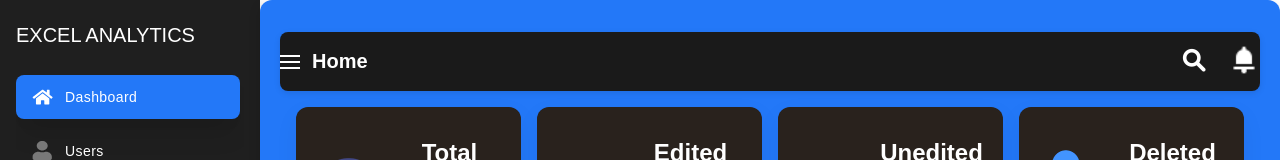
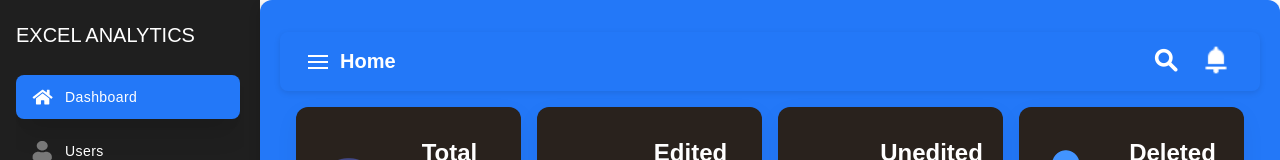
Before and after one commit to kartikneelagund/Excel-Analytics, a React (Vite) app in the folder frontend/: page / in a window 1280 px wide. Shown: the top 160 px of the page. Built offline with nearby package versions, Linux system fonts and the light colour scheme; no server answers; sample sign-in values are in the browser's storage; a web font is replaced by a local one.

Commit message:
added new css

```diff
--- a/frontend/src/components/Dashbord/ContentTop/ContentTop.css
+++ b/frontend/src/components/Dashbord/ContentTop/ContentTop.css
@@ -3,15 +3,15 @@
   display: flex;
   justify-content: space-between;
   align-items: center;
-  padding: 12px 0;
-  background-color: #1a1a1a;
+  padding: 12px 28px;
+
   border-radius: 8px;
   box-shadow: 0 2px 6px rgba(0,0,0,0.1);
   transition: background-color 0.3s ease, box-shadow 0.3s ease;
 }
 
 .main-content-top:hover {
-  background-color: #2a2a2a;
+
   box-shadow: 0 4px 12px rgba(0,0,0,0.2);
 }
 
@@ -49,7 +49,7 @@
 }
 
 .content-top-title:hover {
-  color: #1e88e5;
+  color: #404345;
 }
 
 /* Top buttons */
```
